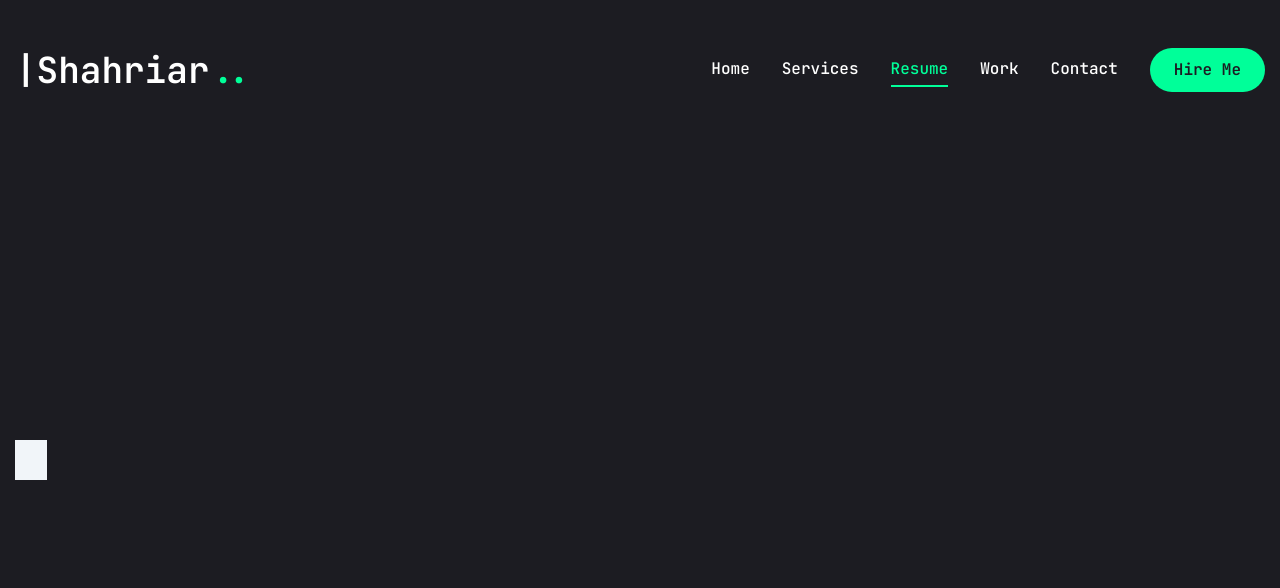
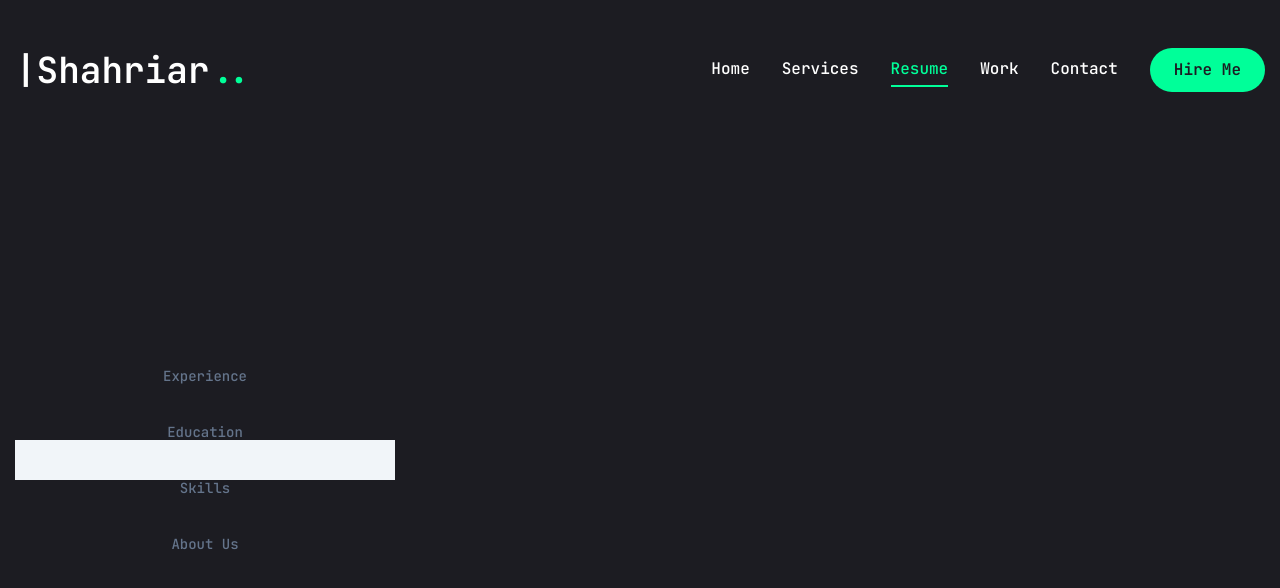
Before and after one commit to shahriar2880/portfolio, a Next.js app: page /resume in a window 1280 px wide. Shown: the top 588 px of the page. Built offline with nearby package versions, Linux system fonts and the light colour scheme.

Commit message:
tabstrigger

```diff
--- a/app/resume/page.jsx
+++ b/app/resume/page.jsx
@@ -1,13 +1,21 @@
-"use client"
+"use client";
 
-import {FaHtml5, FaCss3, FaJs, FaReact, FaFigma, FaNodeJs} from "react-icons/fa"
-import {SiTailwindcss, SiNextdotjs} from "react-icons/si"
+import {
+  FaHtml5,
+  FaCss3,
+  FaJs,
+  FaReact,
+  FaFigma,
+  FaNodeJs,
+} from "react-icons/fa";
+import { SiTailwindcss, SiNextdotjs } from "react-icons/si";
 
 //about data
 const about = {
-  title: 'About Me',
-  description: "I'm a highly motivated individual driven to build a successful career in [Your Industry]. I'm constantly seeking new challenges and opportunities to learn and grow. I believe in the power of hard work, dedication, and continuous learning.",
-  info:[
+  title: "About Me",
+  description:
+    "I'm a highly motivated individual driven to build a successful career in [Your Industry]. I'm constantly seeking new challenges and opportunities to learn and grow. I believe in the power of hard work, dedication, and continuous learning.",
+  info: [
     {
       fieldName: "Name",
       fieldValue: "Shahriar Reza Shakil",
@@ -36,118 +44,124 @@ const about = {
       fieldName: "Status",
       fieldValue: "Available",
     },
-  ]
-}
-
+  ],
+};
 
 //experience data
- const experience = {
-  icon: '/images/verify.png',
+const experience = {
+  icon: "/images/verify.png",
   title: "My Experience",
-  description: "I am a skilled web developer with a strong foundation in Next.Js, ReactJs, and other modern technologies. I possess excellent problem-solving and communication skills, enabling me to effectively collaborate with teams and deliver high-quality projects.",
+  description:
+    "I am a skilled web developer with a strong foundation in Next.Js, ReactJs, and other modern technologies. I possess excellent problem-solving and communication skills, enabling me to effectively collaborate with teams and deliver high-quality projects.",
   items: [
     {
-      company:"Tech Solution Inc.",
-      position:"Front End Developer - Intern",
-      duration:"Fall-2023",
+      company: "Tech Solution Inc.",
+      position: "Front End Developer - Intern",
+      duration: "Fall-2023",
     },
     {
-      company:"Web Design Stdio",
-      position:"Web Developer",
-      duration:"2023-Present",
+      company: "Web Design Stdio",
+      position: "Web Developer",
+      duration: "2023-Present",
     },
-  ]
+  ],
+};
 
- }
-
- //education data
- const education = {
-  icon: '/images/graduation-hat.png',
+//education data
+const education = {
+  icon: "/images/graduation-hat.png",
   title: "My Education",
-  description: "I am a skilled web developer with a strong foundation in Next.Js, ReactJs, and other modern technologies. I possess excellent problem-solving and communication skills, enabling me to effectively collaborate with teams and deliver high-quality projects.",
+  description:
+    "I am a skilled web developer with a strong foundation in Next.Js, ReactJs, and other modern technologies. I possess excellent problem-solving and communication skills, enabling me to effectively collaborate with teams and deliver high-quality projects.",
   items: [
     {
-      institute:"Daffodil International University",
-      exam_Title:"B.Sc in Software Engineering",
-      major:"Software Engineering",
+      institute: "Daffodil International University",
+      exam_Title: "B.Sc in Software Engineering",
+      major: "Software Engineering",
       result: "3.46",
       passing_year: "2024",
       duration: "4 years",
     },
     {
-      institute:"Cantonment Public School & College, Saidpur",
-      exam_Title:"HSC",
-      major:"Science",
+      institute: "Cantonment Public School & College, Saidpur",
+      exam_Title: "HSC",
+      major: "Science",
       result: "4.17",
       passing_year: "2018",
       duration: "2",
     },
     {
-      institute:"Ruhia High School",
-      exam_Title:"SSC",
-      major:"Science",
+      institute: "Ruhia High School",
+      exam_Title: "SSC",
+      major: "Science",
       result: "5.00",
       passing_year: "2016",
       duration: "-",
     },
-  ]
+  ],
+};
 
- }
-
- //skills data
- const skills = {
-  icon: '/images/verify.png',
+//skills data
+const skills = {
+  icon: "/images/verify.png",
   title: "My Skills",
-  description: "I am a skilled web developer with a strong foundation in Next.Js, ReactJs, and other modern technologies. I possess excellent problem-solving and communication skills, enabling me to effectively collaborate with teams and deliver high-quality projects.",
+  description:
+    "I am a skilled web developer with a strong foundation in Next.Js, ReactJs, and other modern technologies. I possess excellent problem-solving and communication skills, enabling me to effectively collaborate with teams and deliver high-quality projects.",
   skillList: [
     {
-      icon:<FaHtml5/>,
-      name:"html 5",
+      icon: <FaHtml5 />,
+      name: "html 5",
     },
     {
-      icon:<FaCss3/>,
-      name:"Css",
+      icon: <FaCss3 />,
+      name: "Css",
     },
     {
-      icon:<FaJs/>,
-      name:"Js",
+      icon: <FaJs />,
+      name: "Js",
     },
     {
-      icon:<FaReact/>,
-      name:"React.js",
+      icon: <FaReact />,
+      name: "React.js",
     },
     {
-      icon:<FaFigma/>,
-      name:"Figma",
+      icon: <FaFigma />,
+      name: "Figma",
     },
     {
-      icon:<FaNodeJs/>,
-      name:"Node.js",
+      icon: <FaNodeJs />,
+      name: "Node.js",
     },
     {
-      icon:<SiNextdotjs/>,
-      name:"Next.js",
+      icon: <SiNextdotjs />,
+      name: "Next.js",
     },
     {
-      icon:<SiTailwindcss/>,
-      name:"Tailwind Css",
+      icon: <SiTailwindcss />,
+      name: "Tailwind Css",
     },
+  ],
+};
 
-  ]
-
- }
-
- import {Tabs, TabsContent, TabsList, TabsTrigger} from "@/components/ui/tabs"
- import { Tooltip, TooltipContent, TooltipProvider, TooltipTrigger } from "@/components/ui/tooltip"
- import { ScrollArea} from "@/components/ui/scroll-area"
+import { Tabs, TabsContent, TabsList, TabsTrigger } from "@/components/ui/tabs";
+import {
+  Tooltip,
+  TooltipContent,
+  TooltipProvider,
+  TooltipTrigger,
+} from "@/components/ui/tooltip";
+import { ScrollArea } from "@/components/ui/scroll-area";
 
 const Resume = () => {
   return (
     <div className="min-h-[80vh] flex items-center justify-center py-12 xl:py-0">
       <div className="container mx-auto">
         <Tabs>
-          <TabsList>
-            <TabsTrigger></TabsTrigger>
+          <TabsList className="flex flex-col w-full max-w-[380px] mx-auto xl:mx-0 gap-6">
+            <TabsTrigger>Experience</TabsTrigger>
+            <TabsTrigger>Education</TabsTrigger>
+            <TabsTrigger>Skills</TabsTrigger>
+            <TabsTrigger>About Us</TabsTrigger>
           </TabsList>
         </Tabs>
       </div>
```
